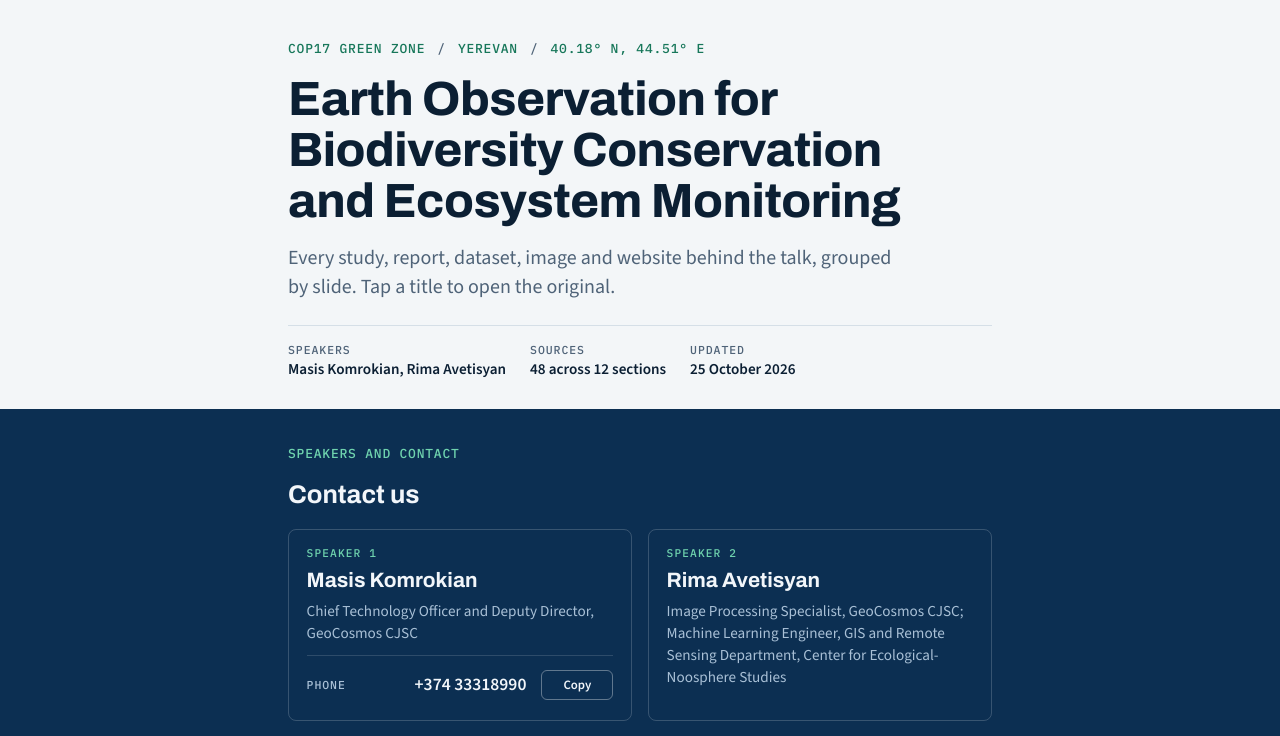
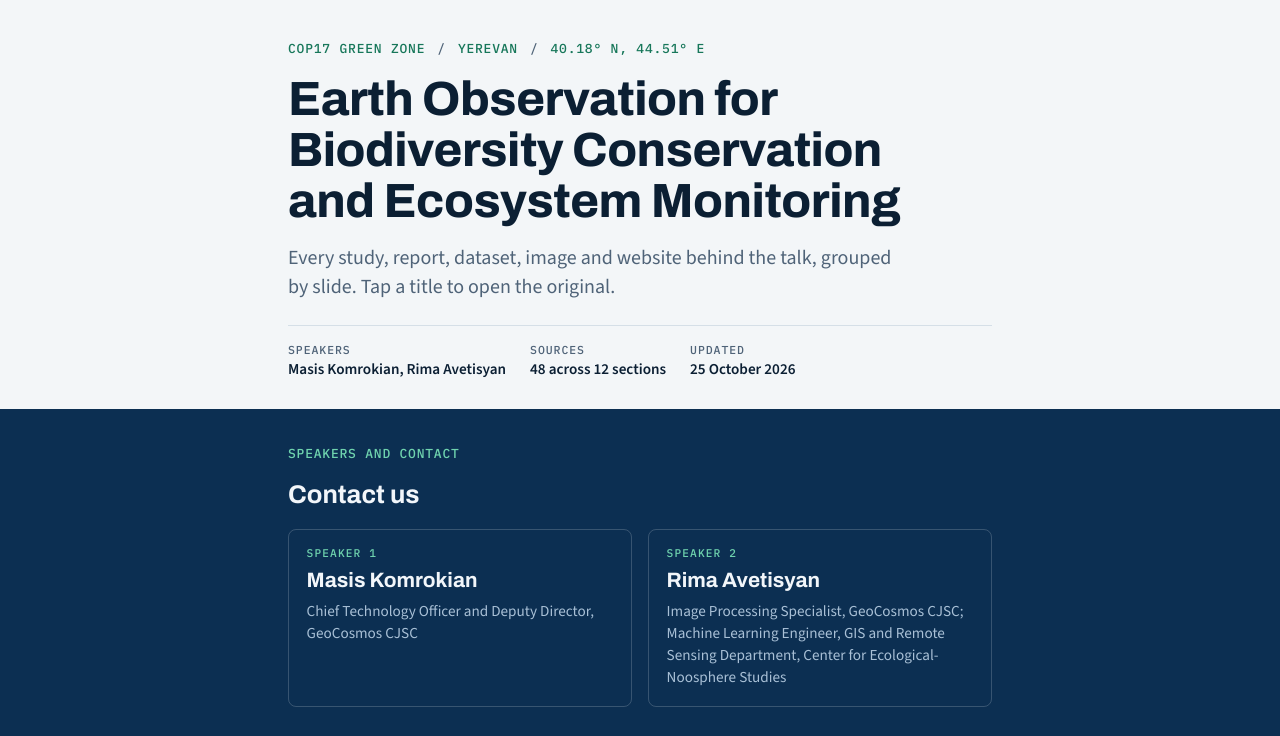
Before and after one commit to RimaAvetisyan/cop17, a plain HTML site: page index.html in a window 1280 px wide. Shown: the top 736 px of the page. Drawn offline with nearby package versions, Linux system fonts and the light colour scheme.

Commit message:
Update index.html

```diff
--- a/index.html
+++ b/index.html
@@ -146,7 +146,6 @@ h2 { font: 700 var(--s2)/1.15 var(--f-display); font-stretch: 88%; margin: 0; te
         <h3>Masis Komrokian</h3>
         <p class="role">Chief Technology Officer and Deputy Director, GeoCosmos CJSC</p>
         <dl class="rows">
-          <div class="row"><dt>Phone</dt><dd id="c-masis">+374 33318990</dd><button class="copy" type="button" data-copy="c-masis">Copy</button></div>
         </dl>
       </div>
       <div class="person">
```
